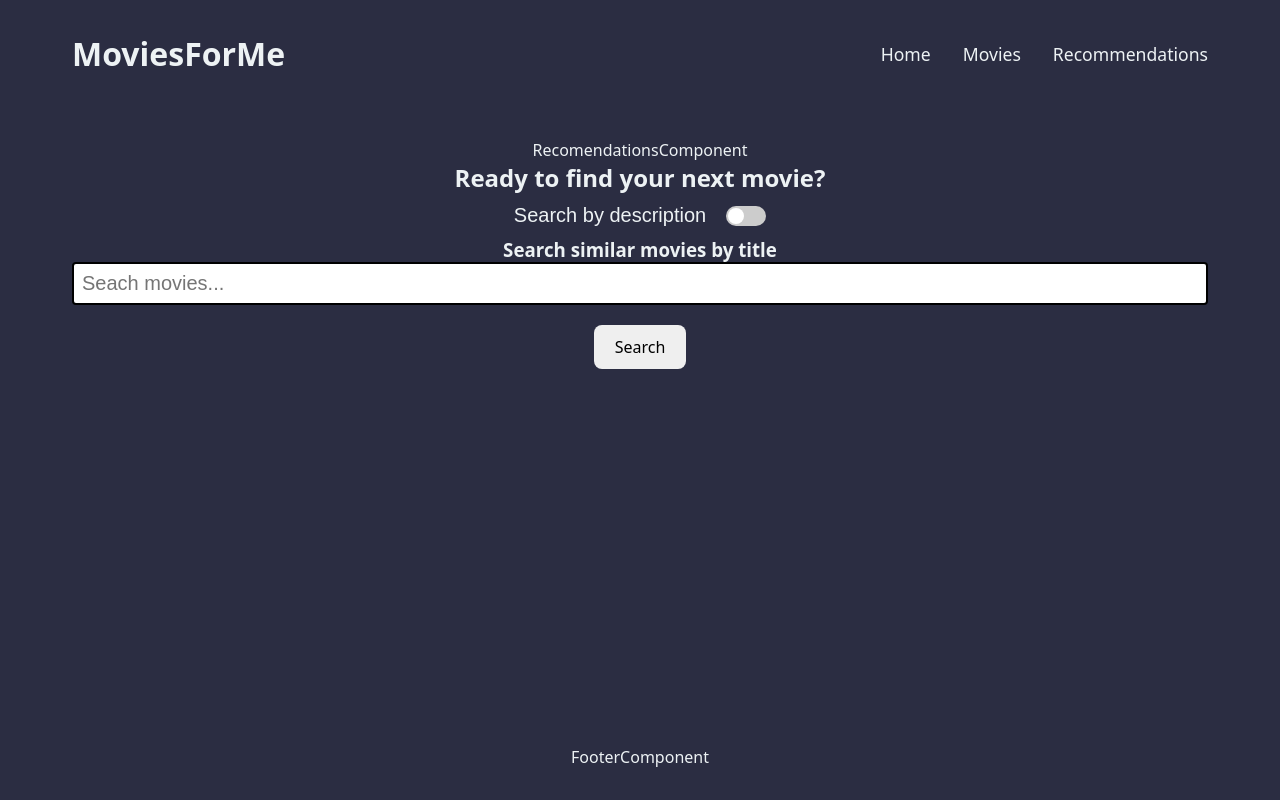
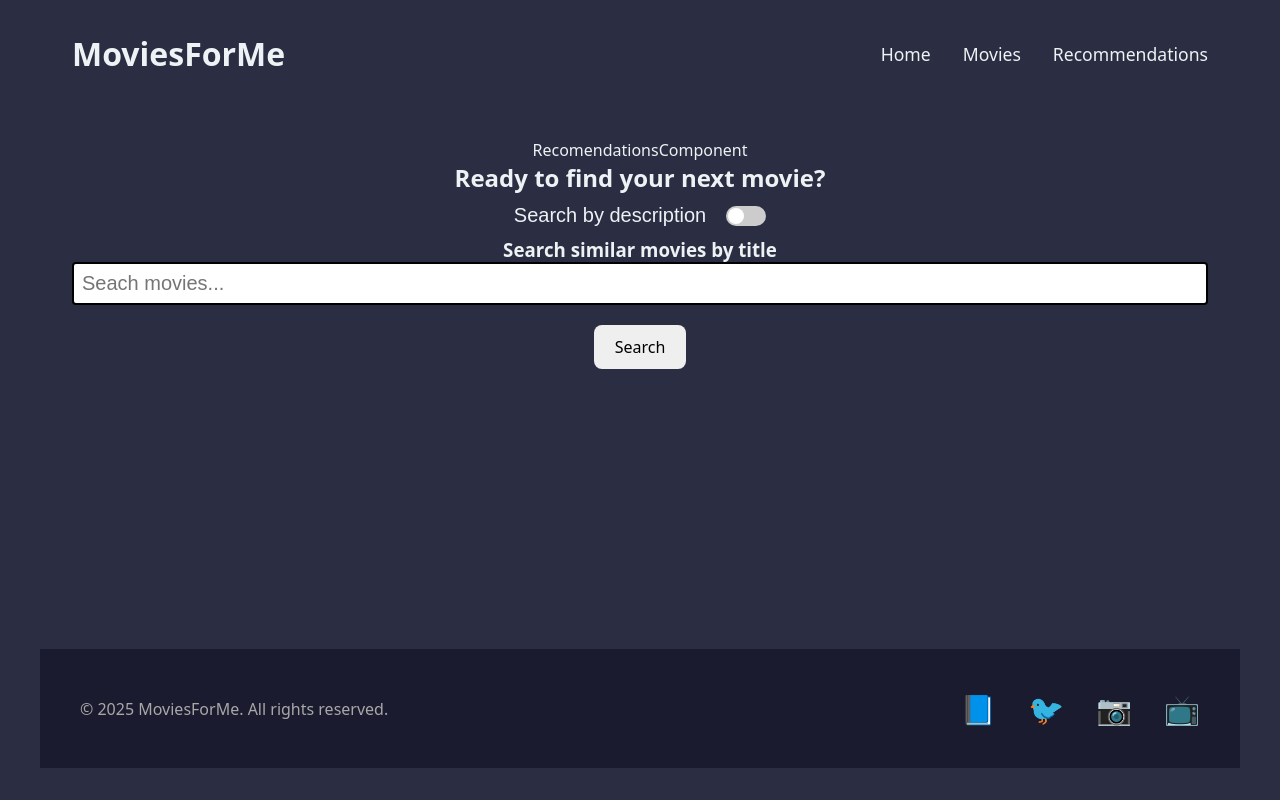
Before and after one commit to Carlos56g/PIA_FrontEnd, a React (Vite) app in the folder Client/ReactProject/: page / in a window 1280 px wide. Built offline with nearby package versions, Linux system fonts and the light colour scheme.

Commit message:
Footer design

```diff
--- /dev/null
+++ b/Client/ReactProject/src/Components/Sections/Footer.css
@@ -0,0 +1,86 @@
+/* MOBILE FIRST - Footer Simple */
+.footer-container {
+  background-color: #1a1b2e;
+  color: #edf2f4;
+  padding: 1.5rem 1rem;
+  margin-top: auto;
+  width: 100%;
+  box-sizing: border-box;
+}
+
+.footer-content {
+  display: flex;
+  flex-direction: column;
+  align-items: center;
+  gap: 1rem;
+  text-align: center;
+}
+
+.footer-content p {
+  margin: 0;
+  font-size: 0.9rem;
+  color: #a8a8a8;
+}
+
+.footer-social {
+  display: flex;
+  gap: 1.5rem;
+}
+
+.footer-social a {
+  font-size: 1.5rem;
+  text-decoration: none;
+  transition: transform 0.3s ease;
+}
+
+.footer-social a:hover {
+  transform: scale(1.2);
+}
+
+/* TABLET - min-width: 768px */
+@media (min-width: 768px) {
+  .footer-container {
+    padding: 2rem;
+  }
+
+  .footer-content {
+    flex-direction: row;
+    justify-content: space-between;
+  }
+
+  .footer-content p {
+    font-size: 1rem;
+  }
+
+  .footer-social {
+    gap: 2rem;
+  }
+
+  .footer-social a {
+    font-size: 1.6rem;
+  }
+}
+
+/* DESKTOP - min-width: 1024px */
+@media (min-width: 1024px) {
+  .footer-container {
+    padding: 2.5rem;
+  }
+
+  .footer-content {
+    max-width: 1200px;
+    margin: 0 auto;
+    width: 100%;
+  }
+
+  .footer-social a {
+    font-size: 1.8rem;
+  }
+}
+
+/* LARGE DESKTOP - min-width: 1440px */
+@media (min-width: 1440px) {
+  .footer-content {
+    max-width: 1400px;
+  }
+}
--- /dev/null
+++ b/Client/ReactProject/src/Components/Sections/Footer.tsx
@@ -0,0 +1,17 @@
+import './Footer.css';
+
+export default function Footer() {
+    return (
+        <div className="footer-container">
+            <div className="footer-content">
+                <p>&copy; 2025 MoviesForMe. All rights reserved.</p>
+                <div className="footer-social">
+                    <a href="#facebook" aria-label="Facebook">📘</a>
+                    <a href="#twitter" aria-label="Twitter">🐦</a>
+                    <a href="#instagram" aria-label="Instagram">📷</a>
+                    <a href="#youtube" aria-label="YouTube">📺</a>
+                </div>
+            </div>
+        </div>
+    );
+}
--- a/Client/ReactProject/src/LandingPage.tsx
+++ b/Client/ReactProject/src/LandingPage.tsx
@@ -1,6 +1,7 @@
 import './LandingPage.css'
 import SearchComponent from './Components/Sections/SearchComponent'
 import Header from './Components/Sections/Header';
+import Footer from './Components/Sections/Footer';
 import type { MovieResponse } from "./Resources/Types";
 import { useState } from 'react';
 import SearchResultsComponent from './Components/Sections/SearchResultsComponent';
@@ -30,7 +31,7 @@ function LandingPage() {;
       </main>
 
       <footer className='footer-section'>
-        <>FooterComponent</>
+        <Footer />
       </footer>
 
     </div>
```
